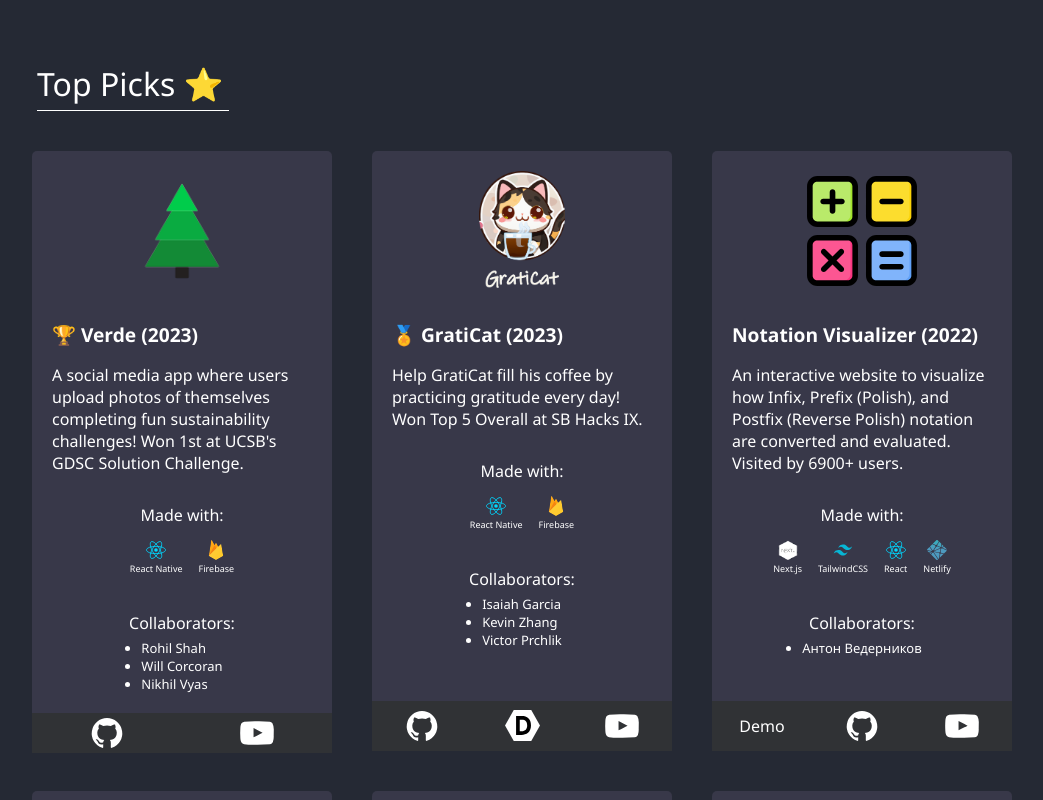
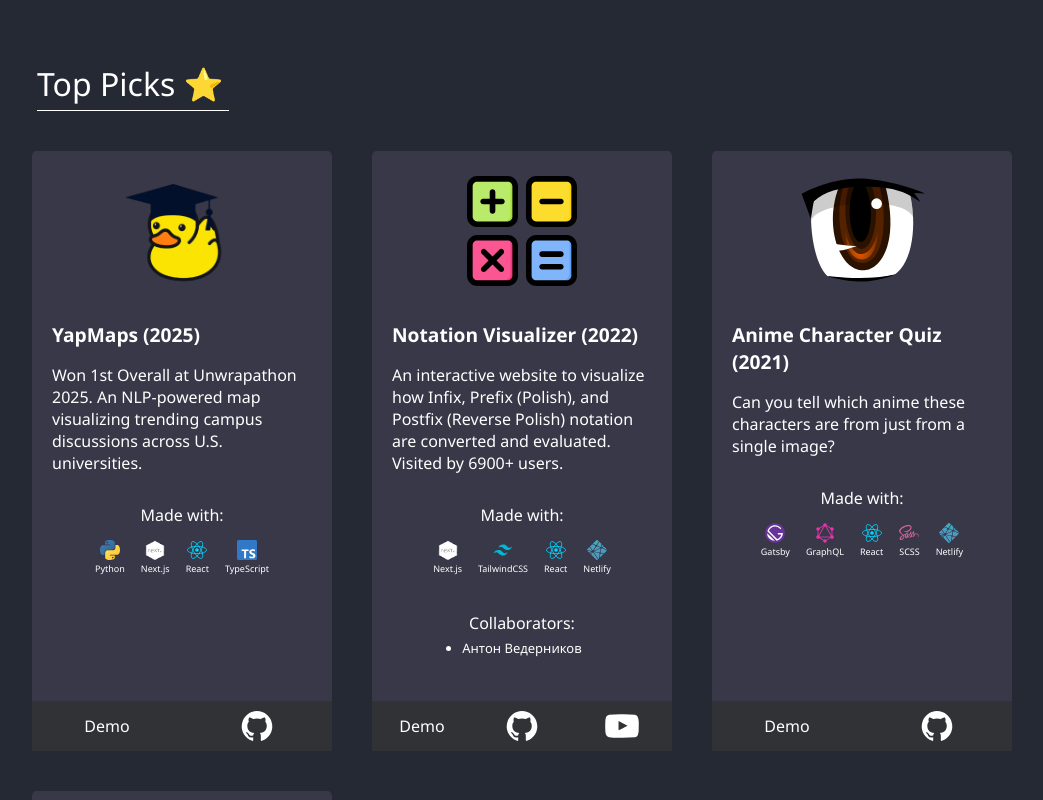
Before and after one commit to AjayLiu/ajayliu.com, a Next.js app: page /games in a window 1280 px wide. Shown: the part 600-1400 px from the top of the page, without its empty margins (52-1095 px from the left). Built offline with nearby package versions, Linux system fonts and the light colour scheme.

Commit message:
Add yapmaps

```diff
--- a/src/components/Projects/Projects.tsx
+++ b/src/components/Projects/Projects.tsx
@@ -126,6 +126,22 @@ const Projects: React.FC = () => {
       collaborators={["Isaiah Garcia", "Kevin Zhang", "Victor Prchlik"]}
     />
   );
+  const yapmaps = (
+    <ProjectItem
+      key="yapmaps"
+      image="/img/yapmaps.png"
+      title="YapMaps (2025)"
+      link="https://yapmaps.vercel.app/"
+      githubLink="https://github.com/bsen1/team-sendy"
+      description="Won 1st Overall at Unwrapathon 2025. An NLP-powered map visualizing trending campus discussions across U.S. universities. "
+      madeWith={findSkillsWithNames([
+        "Python",
+        "Next.js",
+        "React",
+        "TypeScript",
+      ])}
+    />
+  );
 
   return (
     <section style={{ marginTop: "100px" }}>
@@ -141,10 +157,8 @@ const Projects: React.FC = () => {
       <div className={styles.gallery}>
         <div className={styles.galleryTitle}>Top Picks ⭐ </div>
         <div className={styles.galleryRow}>
-          {verde}
-          {graticat}
+          {yapmaps}
           {notationVisualizer}
-          {inspirationJar}
           {animeCharacterQuiz}
           {cubeInc}
         </div>
@@ -175,6 +189,7 @@ const Projects: React.FC = () => {
       <div className={styles.gallery}>
         <div className={styles.galleryTitle}>Website Projects</div>
         <div className={styles.galleryRow}>
+          {yapmaps}
           {notationVisualizer}
           <ProjectItem
             key="betYouDontKnow"
```
Also changed, not shown: public/img/yapmaps.png (added).
